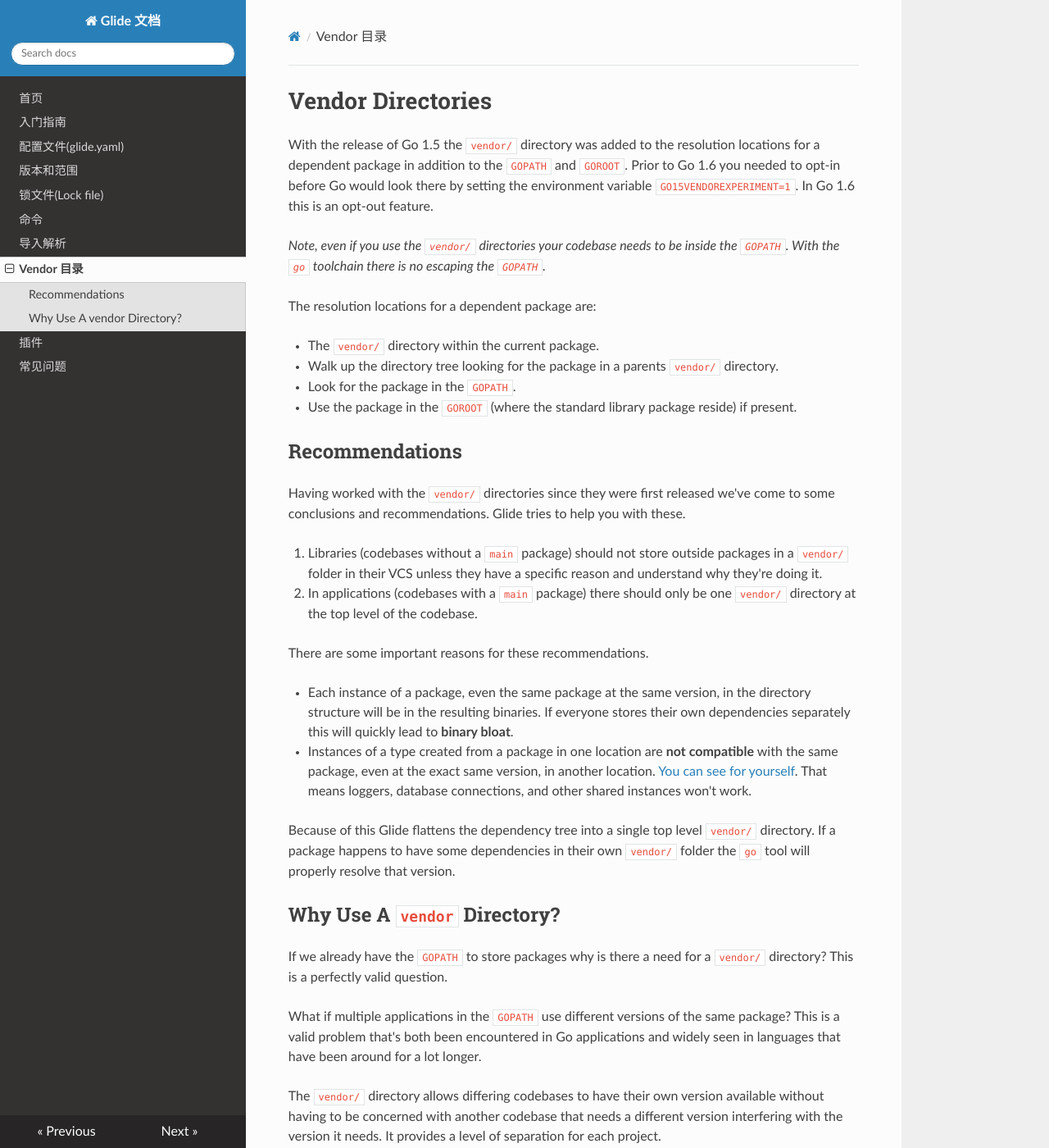
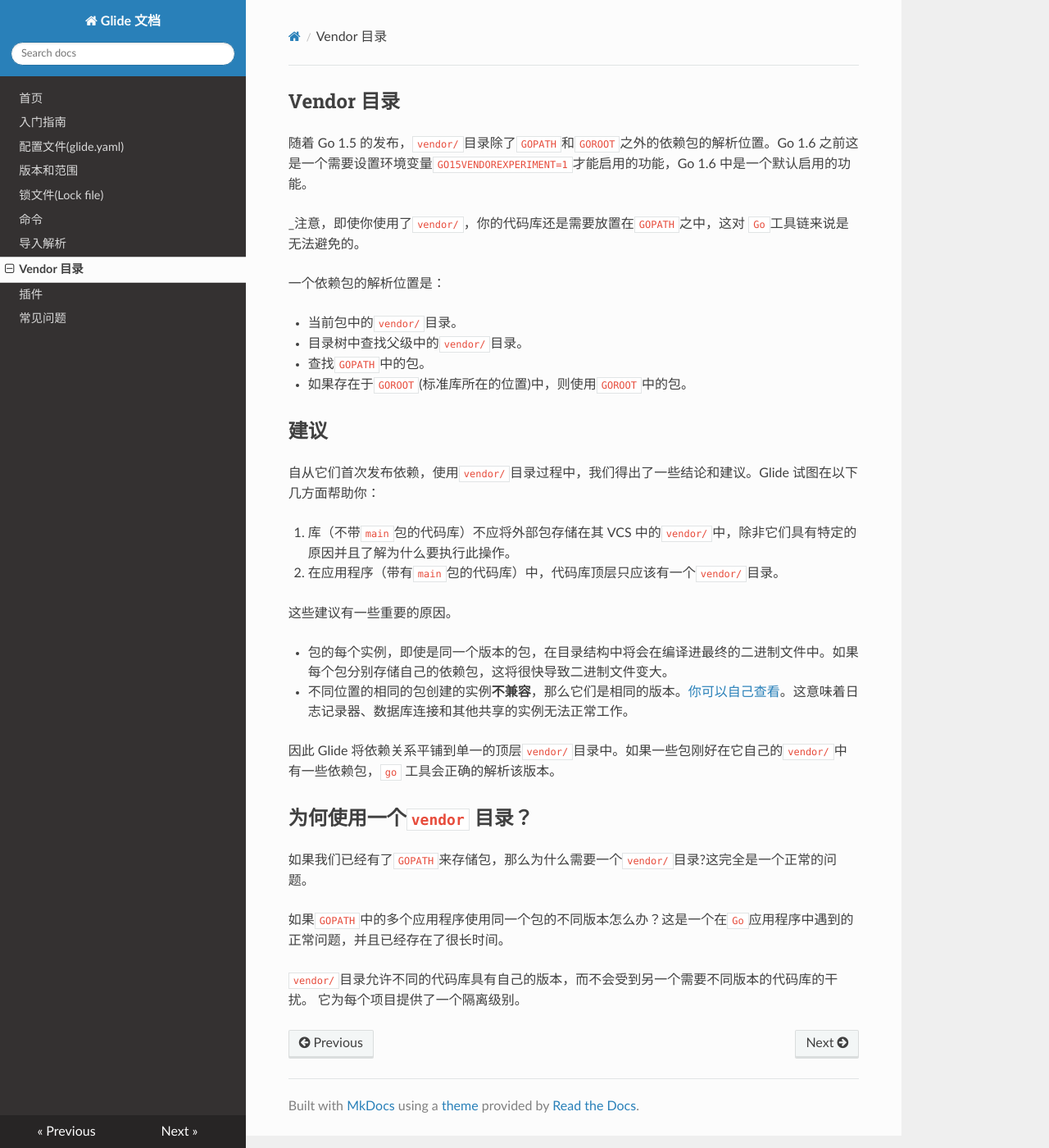
Before and after one commit to javasgl/GlideDocs, an MkDocs documentation site: the page built from docs/vendor.md, in a window 1280 px wide and 1400 px high. Shown: the whole window at 82% size. Built offline with MkDocs 1.6.1, drawn with Linux system fonts in a browser that asks for light colours; nearby versions of some CDN libraries; old or Windows-style settings are respelled for this version of MkDocs.

Commit message:
feat: translate vendor

```diff
--- a/docs/vendor.md
+++ b/docs/vendor.md
@@ -1,34 +1,35 @@
-# Vendor Directories
+## Vendor 目录
 
-With the release of Go 1.5 the `vendor/` directory was added to the resolution locations for a dependent package in addition to the `GOPATH` and `GOROOT`. Prior to Go 1.6 you needed to opt-in before Go would look there by setting the environment variable `GO15VENDOREXPERIMENT=1`. In Go 1.6 this is an opt-out feature.
+随着 Go 1.5 的发布，`vendor/`目录除了`GOPATH`和`GOROOT`之外的依赖包的解析位置。Go 1.6 之前这是一个需要设置环境变量`GO15VENDOREXPERIMENT=1`才能启用的功能，Go 1.6 中是一个默认启用的功能。
 
-_Note, even if you use the `vendor/` directories your codebase needs to be inside the `GOPATH`. With the `go` toolchain there is no escaping the `GOPATH`._
+_注意，即使你使用了`vendor/`，你的代码库还是需要放置在`GOPATH`之中，这对 `Go`工具链来说是无法避免的。
 
-The resolution locations for a dependent package are:
+一个依赖包的解析位置是：
 
-* The `vendor/` directory within the current package.
-* Walk up the directory tree looking for the package in a parents `vendor/` directory.
-* Look for the package in the `GOPATH`.
-* Use the package in the `GOROOT` (where the standard library package reside) if present.
+* 当前包中的`vendor/`目录。
+* 目录树中查找父级中的`vendor/`目录。
+* 查找`GOPATH`中的包。
+* 如果存在于`GOROOT`(标准库所在的位置)中，则使用`GOROOT`中的包。
 
-## Recommendations
+## 建议
 
-Having worked with the `vendor/` directories since they were first released we've come to some conclusions and recommendations. Glide tries to help you with these.
+自从它们首次发布依赖，使用`vendor/`目录过程中，我们得出了一些结论和建议。Glide 试图在以下几方面帮助你：
 
-1. Libraries (codebases without a `main` package) should not store outside packages in a `vendor/` folder in their VCS unless they have a specific reason and understand why they're doing it.
-2. In applications (codebases with a `main` package) there should only be one `vendor/` directory at the top level of the codebase.
+1. 库（不带`main`包的代码库）不应将外部包存储在其 VCS 中的`vendor/`中，除非它们具有特定的原因并且了解为什么要执行此操作。
+2. 在应用程序（带有`main`包的代码库）中，代码库顶层只应该有一个`vendor/`目录。
 
-There are some important reasons for these recommendations.
 
-* Each instance of a package, even the same package at the same version, in the directory structure will be in the resulting binaries. If everyone stores their own dependencies separately this will quickly lead to **binary bloat**.
-* Instances of a type created from a package in one location are **not compatible** with the same package, even at the exact same version, in another location. [You can see for yourself](https://github.com/mattfarina/golang-broken-vendor). That means loggers, database connections, and other shared instances won't work.
+这些建议有一些重要的原因。
 
-Because of this Glide flattens the dependency tree into a single top level `vendor/` directory. If a package happens to have some dependencies in their own `vendor/` folder the `go` tool will properly resolve that version.
+* 包的每个实例，即使是同一个版本的包，在目录结构中将会在编译进最终的二进制文件中。如果每个包分别存储自己的依赖包，这将很快导致二进制文件变大。
+* 不同位置的相同的包创建的实例**不兼容**，那么它们是相同的版本。[你可以自己查看](https://github.com/mattfarina/golang-broken-vendor)。这意味着日志记录器、数据库连接和其他共享的实例无法正常工作。
 
-## Why Use A `vendor` Directory?
+因此 Glide 将依赖关系平铺到单一的顶层`vendor/`目录中。如果一些包刚好在它自己的`vendor/`中有一些依赖包，`go` 工具会正确的解析该版本。
 
-If we already have the `GOPATH` to store packages why is there a need for a `vendor/` directory? This is a perfectly valid question.
+## 为何使用一个`vendor` 目录？
 
-What if multiple applications in the `GOPATH` use different versions of the same package? This is a valid problem that's both been encountered in Go applications and widely seen in languages that have been around for a lot longer.
+如果我们已经有了`GOPATH`来存储包，那么为什么需要一个`vendor/`目录?这完全是一个正常的问题。
 
-The `vendor/` directory allows differing codebases to have their own version available without having to be concerned with another codebase that needs a different version interfering with the version it needs. It provides a level of separation for each project.
+如果`GOPATH`中的多个应用程序使用同一个包的不同版本怎么办？这是一个在`Go`应用程序中遇到的正常问题，并且已经存在了很长时间。
+
+`vendor/`目录允许不同的代码库具有自己的版本，而不会受到另一个需要不同版本的代码库的干扰。 它为每个项目提供了一个隔离级别。
```
